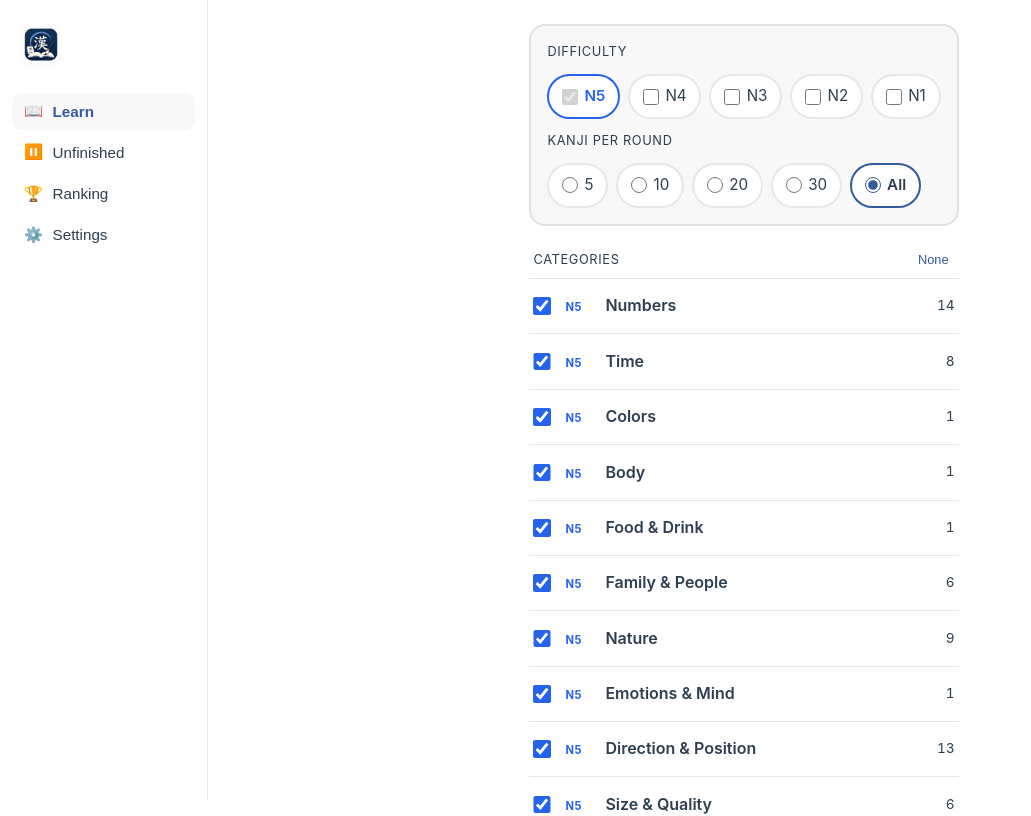
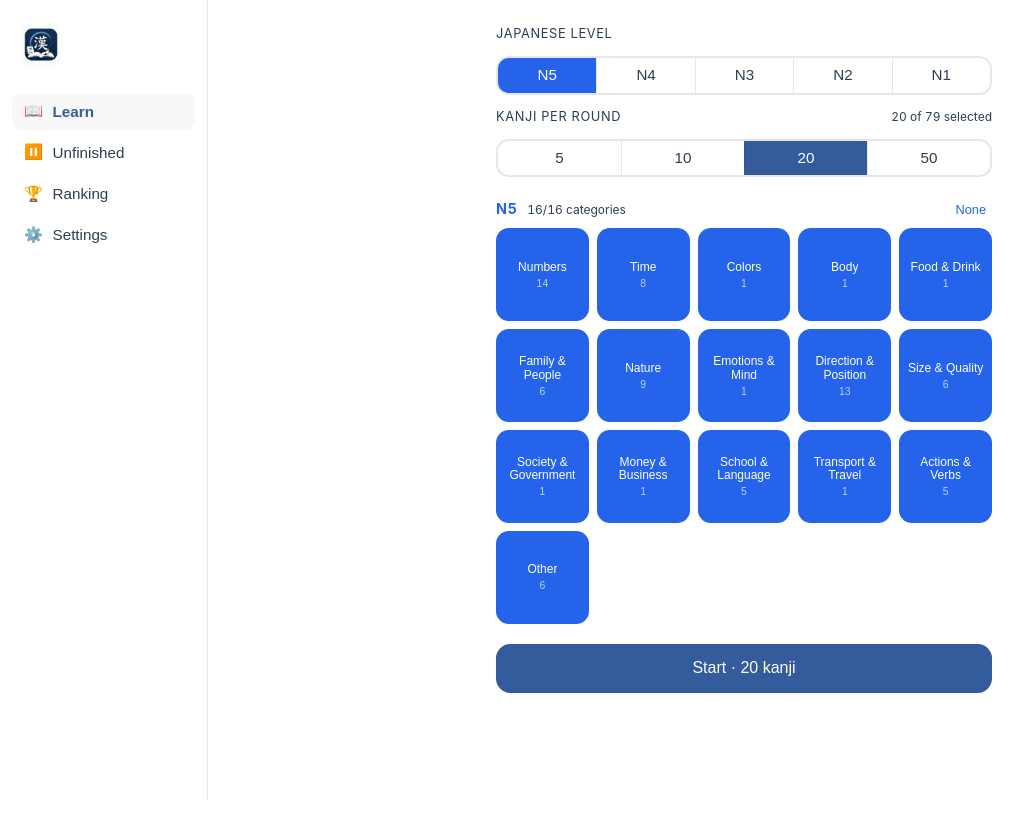
Before and after one commit to vmeirelle/kanji-app, a Vue app: page / in a window 1280 px wide. Shown: the top 816 px of the page, without its empty margins (0-1031 px from the left). Built offline with nearby package versions, Linux system fonts and the light colour scheme.

Commit message:
Refactor quiz component and styles; implement segmented controls for level selection and improve layout in CategoryList

```diff
--- a/src/App.vue
+++ b/src/App.vue
@@ -116,41 +116,38 @@ function finish() {
       <!-- Levels mix freely; categories follow whatever is checked. Both remembered. -->
       <section v-if="q.phase.value === 'ready'" class="pick">
         <div class="card">
-          <span class="tag">Difficulty</span>
-          <div class="chips">
-            <label
+          <span class="tag">Japanese level</span>
+          <div class="seg">
+            <button
               v-for="l in q.levels.value"
               :key="l"
-              class="chip"
-              :class="{ on: q.chosenLevels.value.includes(l) }"
+              type="button"
+              class="seg-btn"
+              :class="{ on: q.level.value === l }"
               :style="{ '--lv': levelColor(l) }"
+              :aria-pressed="q.level.value === l"
+              @click="q.setLevel(l)"
             >
-              <input
-                type="checkbox"
-                :checked="q.chosenLevels.value.includes(l)"
-                :disabled="q.isOnlyLevel(l)"
-                @change="q.toggleLevel(l)"
-              />
-              {{ l }}
-            </label>
+              <span class="seg-main">{{ l }}</span>
+            </button>
           </div>
 
-          <span class="tag">Kanji per round</span>
-          <div class="chips">
-            <label
+          <div class="head">
+            <span class="tag">Kanji per round</span>
+            <span class="sub">{{ q.roundSize.value }} of {{ q.poolSize.value }} selected</span>
+          </div>
+          <div class="seg">
+            <button
               v-for="n in q.sizeOptions.value"
               :key="n"
-              class="chip"
-              :class="{ on: q.size.value === n }"
+              type="button"
+              class="seg-btn"
+              :class="{ on: q.roundSize.value === n }"
+              :aria-pressed="q.roundSize.value === n"
+              @click="q.size.value = n"
             >
-              <input
-                type="radio"
-                name="size"
-                :checked="q.size.value === n"
-                @change="q.size.value = n"
-              />
-              {{ n || 'All' }}
-            </label>
+              <span class="seg-main">{{ n }}</span>
+            </button>
           </div>
         </div>
 
@@ -337,6 +334,7 @@ function finish() {
   .app {
     max-width: 34rem;
     padding: 1.5rem 1.5rem 3rem;
+    width: 100%;
   }
 }
 .pick {
@@ -348,10 +346,6 @@ function finish() {
   display: flex;
   flex-direction: column;
   gap: 0.75rem;
-  padding: 1rem;
-  border: 2px solid var(--color-border);
-  border-radius: 1rem;
-  background: var(--color-background-soft);
 }
 .tag {
   font-size: 0.8rem;
@@ -359,39 +353,52 @@ function finish() {
   letter-spacing: 0.05em;
   color: var(--color-text);
 }
-.chips {
+.head {
   display: flex;
-  flex-wrap: wrap;
-  gap: 0.5rem;
+  align-items: baseline;
+  justify-content: space-between;
+  gap: 0.75rem;
 }
-.chip {
-  display: inline-flex;
+.sub {
+  font-size: 0.75rem;
+  color: var(--color-text);
+  font-variant-numeric: tabular-nums;
+}
+/* Segmented control: one strip, one cell per option. */
+.seg {
+  display: grid;
+  grid-auto-flow: column;
+  grid-auto-columns: minmax(0, 1fr);
+  border: 2px solid var(--color-border);
+  border-radius: 0.8rem;
+  overflow: hidden;
+  background: var(--color-background);
+}
+.seg-btn {
+  display: flex;
+  flex-direction: column;
   align-items: center;
-  gap: 0.4rem;
-  padding: 0.5rem 0.8rem;
-  border: 2px solid var(--color-border);
-  border-radius: 999px;
-  background: var(--color-background);
+  gap: 0.05rem;
+  padding: 0.5rem 0.25rem;
+  border: none;
+  border-left: 1px solid var(--color-border);
+  background: transparent;
   color: var(--color-text);
   font-size: 0.95rem;
+  line-height: 1.2;
   cursor: pointer;
+  transition: background 0.15s, color 0.15s;
 }
-.chip.on {
-  border-color: var(--lv, var(--brand));
-  color: var(--lv, var(--color-heading));
+.seg-btn:first-child {
+  border-left: none;
+}
+.seg-btn:hover:not(:disabled):not(.on) {
+  background: var(--color-background-mute);
+}
+.seg-btn.on {
+  background: var(--lv, var(--brand));
+  color: #fff;
   font-weight: 600;
-}
-.chip input {
-  width: 1rem;
-  height: 1rem;
-  accent-color: var(--lv, var(--brand));
-}
-/* The last level on cannot be turned off — the pool would be empty. */
-.chip input:disabled {
-  cursor: default;
-}
-.chip:has(input:disabled) {
-  cursor: default;
 }
 .lead {
   text-align: center;
--- a/src/assets/main.css
+++ b/src/assets/main.css
@@ -2,4 +2,5 @@
 
 #app {
   min-height: 100vh;
+  width: 100%;
 }
--- a/src/components/CategoryList.vue
+++ b/src/components/CategoryList.vue
@@ -1,10 +1,16 @@
 <script setup lang="ts">
-import { levelColor, type Block } from '../data/blocks'
+import { computed } from 'vue'
+import { blocksIn, levelColor, levelsOf, type Block } from '../data/blocks'
 
 const props = defineProps<{ blocks: Block[]; selected: string[] }>()
 const emit = defineEmits<{ 'update:selected': [string[]] }>()
 
+/** One group per level on offer, in data order (easiest first). */
+const groups = computed(() =>
+  levelsOf(props.blocks).map((level) => ({ level, blocks: blocksIn(props.blocks, [level]) })),
+)
 const has = (id: string) => props.selected.includes(id)
+const countOn = (blocks: Block[]) => blocks.filter((b) => has(b.id)).length
 
 function toggle(id: string) {
   emit(
@@ -13,90 +19,130 @@ function toggle(id: string) {
   )
 }
 
-function toggleAll() {
-  const ids = props.blocks.map((b) => b.id)
-  emit('update:selected', ids.every(has) ? [] : ids)
+/** Take or drop a whole level's categories at once. */
+function toggleGroup(blocks: Block[]) {
+  const ids = blocks.map((b) => b.id)
+  emit(
+    'update:selected',
+    ids.every(has)
+      ? props.selected.filter((x) => !ids.includes(x))
+      : [...new Set([...props.selected, ...ids])],
+  )
 }
 </script>
 
 <template>
-  <div class="list">
-    <div class="head">
-      <span class="tag">Categories</span>
-      <button class="all" @click="toggleAll">
-        {{ blocks.every((b) => has(b.id)) ? 'None' : 'All' }}
-      </button>
-    </div>
-    <label
-      v-for="b in blocks"
-      :key="b.id"
-      class="row"
-      :class="{ on: has(b.id) }"
-      :style="{ '--lv': levelColor(b.level) }"
+  <div class="groups">
+    <section
+      v-for="g in groups"
+      :key="g.level"
+      class="group"
+      :style="{ '--lv': levelColor(g.level) }"
     >
-      <input type="checkbox" :checked="has(b.id)" @change="toggle(b.id)" />
-      <span class="name"><span class="lv">{{ b.level }}</span>{{ b.name }}</span>
-      <span class="count">{{ b.kanji.length }}</span>
-    </label>
+      <div class="head">
+        <span class="lv">{{ g.level }}</span>
+        <span class="count">{{ countOn(g.blocks) }}/{{ g.blocks.length }} categories</span>
+        <button class="all" @click="toggleGroup(g.blocks)">
+          {{ g.blocks.every((b) => has(b.id)) ? 'None' : 'All' }}
+        </button>
+      </div>
+
+      <div class="grid">
+        <button
+          v-for="b in g.blocks"
+          :key="b.id"
+          type="button"
+          class="tile"
+          :class="{ on: has(b.id) }"
+          :aria-pressed="has(b.id)"
+          @click="toggle(b.id)"
+        >
+          <span class="name">{{ b.name }}</span>
+          <span class="n">{{ b.kanji.length }}</span>
+        </button>
+      </div>
+    </section>
   </div>
 </template>
 
 <style scoped>
-.list {
+.groups {
   display: flex;
   flex-direction: column;
+  gap: 1.5rem;
 }
 .head {
   display: flex;
-  align-items: center;
-  justify-content: space-between;
-  padding: 0.25rem 0.25rem 0.5rem;
+  align-items: baseline;
+  gap: 0.6rem;
+  padding-bottom: 0.5rem;
 }
-.tag {
-  font-size: 0.8rem;
-  text-transform: uppercase;
-  letter-spacing: 0.05em;
+.lv {
+  font-size: 0.9rem;
+  font-weight: 700;
+  letter-spacing: 0.06em;
+  color: var(--lv);
+}
+.count {
+  flex: 1;
+  font-size: 0.75rem;
   color: var(--color-text);
+  font-variant-numeric: tabular-nums;
 }
 .all {
   border: none;
   background: transparent;
   font-size: 0.8rem;
-  color: var(--brand);
+  color: var(--lv);
   cursor: pointer;
 }
-.row {
+.grid {
   display: grid;
-  grid-template-columns: 1.25rem 1fr auto;
+  grid-template-columns: repeat(auto-fill, minmax(5.5rem, 1fr));
+  gap: 0.5rem;
+}
+.tile {
+  display: flex;
+  flex-direction: column;
   align-items: center;
-  gap: 0.75rem;
-  padding: 0.9rem 0.25rem;
-  border-top: 1px solid var(--color-border);
+  justify-content: center;
+  gap: 0.2rem;
+  aspect-ratio: 1;
+  padding: 0.4rem;
+  border: 2px solid var(--color-border);
+  border-radius: 0.8rem;
+  background: var(--color-background-soft);
   color: var(--color-text);
-  font-size: 1rem;
   cursor: pointer;
+  transition: transform 0.08s, border-color 0.15s, background 0.15s, color 0.15s;
 }
-.lv {
-  display: inline-block;
-  min-width: 2rem;
-  margin-right: 0.5rem;
-  font-size: 0.7rem;
-  font-weight: 700;
-  letter-spacing: 0.06em;
-  color: var(--lv);
+.tile:active {
+  transform: scale(0.96);
 }
-.row.on .name {
-  color: var(--color-heading);
-  font-weight: 600;
+.name {
+  font-size: 0.75rem;
+  line-height: 1.15;
+  text-align: center;
+  /* Long category names truncate rather than blow the square open. */
+  display: -webkit-box;
+  -webkit-box-orient: vertical;
+  -webkit-line-clamp: 3;
+  line-clamp: 3;
+  overflow: hidden;
 }
-input {
-  width: 1.1rem;
-  height: 1.1rem;
-  accent-color: var(--lv);
-}
-.count {
-  font-size: 0.85rem;
-  color: var(--color-text);
+.n {
+  font-size: 0.65rem;
+  opacity: 0.7;
   font-variant-numeric: tabular-nums;
 }
+.tile.on {
+  border-color: var(--lv);
+  background: var(--lv);
+  color: #fff;
+}
+@media (hover: hover) {
+  .tile:hover:not(.on) {
+    border-color: var(--lv);
+  }
+}
 </style>
--- a/src/useQuiz.ts
+++ b/src/useQuiz.ts
@@ -10,16 +10,17 @@ type Phase = 'ready' | 'question' | 'done'
 type Persisted = Round & { from: Format; to: Format }
 
 const KEY = 'kanji-quiz-state.v7'
-const SIZES = [5, 10, 20, 30] // round sizes offered; 0 means the whole pool
+const SIZES = [5, 10, 20, 50, 100] // round sizes offered
+const DEFAULT_SIZE = 20
 const REVEAL_MS = 600 // how long the correct/wrong colors stay lit
 const CLEAR_MS = 220 // neutral gap while the colors fade, before the next kanji
 
 export function useQuiz() {
   const blocks = ref<Block[]>([])
   const phase = ref<Phase>('ready')
-  const chosenLevels = ref<string[]>([]) // JLPT levels in play — mixable; persisted
+  const chosenLevels = ref<string[]>([]) // the level in play, as a one-item list; persisted
   const selected = ref<string[]>([]) // category ids the user opted into; persisted
-  const size = ref(0) // kanji per round, sampled at random; 0 = every one; persisted
+  const size = ref(DEFAULT_SIZE) // kanji per round, sampled at random; persisted
   const savedLessons = ref<SavedLesson[]>([]) // rounds set aside, newest first
   const roundId = ref('') // identifies the running round when it is saved
   const queue = ref<string[]>([]) // kanji chars left in this pass; [0] is current
@@ -46,21 +47,14 @@ export function useQuiz() {
   /** The categories on offer: those of every checked level. */
   const levelBlocks = computed(() => blocksIn(blocks.value, chosenLevels.value))
 
-  /** True for the one remaining checked level — its checkbox is locked on. */
-  const isOnlyLevel = (l: string) =>
-    chosenLevels.value.length === 1 && chosenLevels.value[0] === l
+  /** The level in play. Difficulty is one level at a time. */
+  const level = computed(() => chosenLevels.value[0] ?? '')
 
-  /** Check/uncheck a level, taking or dropping its categories with it. */
-  function toggleLevel(l: string) {
-    const on = chosenLevels.value.includes(l)
-    if (on && chosenLevels.value.length === 1) return // at least one level stays on
-    const ids = blocksIn(blocks.value, [l]).map((b) => b.id)
-    chosenLevels.value = on
-      ? chosenLevels.value.filter((x) => x !== l)
-      : [...chosenLevels.value, l]
-    selected.value = on
-      ? selected.value.filter((id) => !ids.includes(id))
-      : [...new Set([...selected.value, ...ids])]
+  /** Switch difficulty: the new level's categories replace the old ones. */
+  function setLevel(l: string) {
+    if (chosenLevels.value[0] === l) return
+    chosenLevels.value = [l]
+    selected.value = blocksIn(blocks.value, [l]).map((b) => b.id)
   }
 
   // Every selected category pooled together: the pass, and the distractors.
@@ -69,11 +63,12 @@ export function useQuiz() {
   /** Only offer sizes the pool can actually fill, plus "All". */
   const queueChars = computed(() => queue.value) // what is left to ask, in order
   /** Only offer sizes the pool can actually fill, plus "All". */
-  const sizeOptions = computed(() => [...SIZES.filter((n) => n < poolSize.value), 0])
+  const sizeOptions = computed(() => {
+    const fits = SIZES.filter((n) => n <= poolSize.value)
+    return fits.length ? fits : [poolSize.value] // a pool under 5 offers only itself
+  })
   /** Questions the next round will ask. */
-  const roundSize = computed(() =>
-    size.value ? Math.min(size.value, poolSize.value) : poolSize.value,
-  )
+  const roundSize = computed(() => Math.min(size.value || DEFAULT_SIZE, poolSize.value))
   const byChar = (c: string) => pool.value.find((k) => k.char === c) ?? null
   const chosenBlocks = computed(() => blocks.value.filter((b) => selected.value.includes(b.id)))
   /** Short label for the header and the ranking row. */
@@ -110,9 +105,9 @@ export function useQuiz() {
 
   /** Load a round back into state. Levels and categories come with it. */
   function applyRound(r: Round) {
-    chosenLevels.value = r.levels
+    chosenLevels.value = r.levels.slice(0, 1)
     selected.value = r.selected
-    size.value = r.size ?? 0
+    size.value = r.size || DEFAULT_SIZE
     queue.value = r.queue
     passTotal.value = r.passTotal || r.queue.length
     incorrect.value = r.incorrect ?? []
@@ -137,12 +132,14 @@ export function useQuiz() {
     savedLessons.value = loadSaved()
     const saved = storage.load<Persisted>(KEY)
     // Level and categories are config: remembered across sessions, so no re-picking.
-    chosenLevels.value = (saved?.levels ?? []).filter((l) => levels.value.includes(l))
+    chosenLevels.value = (saved?.levels ?? [])
+      .filter((l) => levels.value.includes(l))
+      .slice(0, 1)
     if (!chosenLevels.value.length) chosenLevels.value = levels.value.slice(0, 1)
     selected.value = (saved?.selected ?? []).filter((id) =>
       levelBlocks.value.some((b) => b.id === id),
     )
-    size.value = saved?.size ?? 0
+    size.value = saved?.size || DEFAULT_SIZE
     if (!saved) {
       selected.value = levelBlocks.value.map((b) => b.id)
       return
@@ -286,8 +283,8 @@ export function useQuiz() {
     phase,
     levels,
     chosenLevels,
-    toggleLevel,
-    isOnlyLevel,
+    level,
+    setLevel,
     levelBlocks,
     selected,
     poolSize,
```
Also changed, not shown: 1 other file (tests, documents, lock files or other folders).
